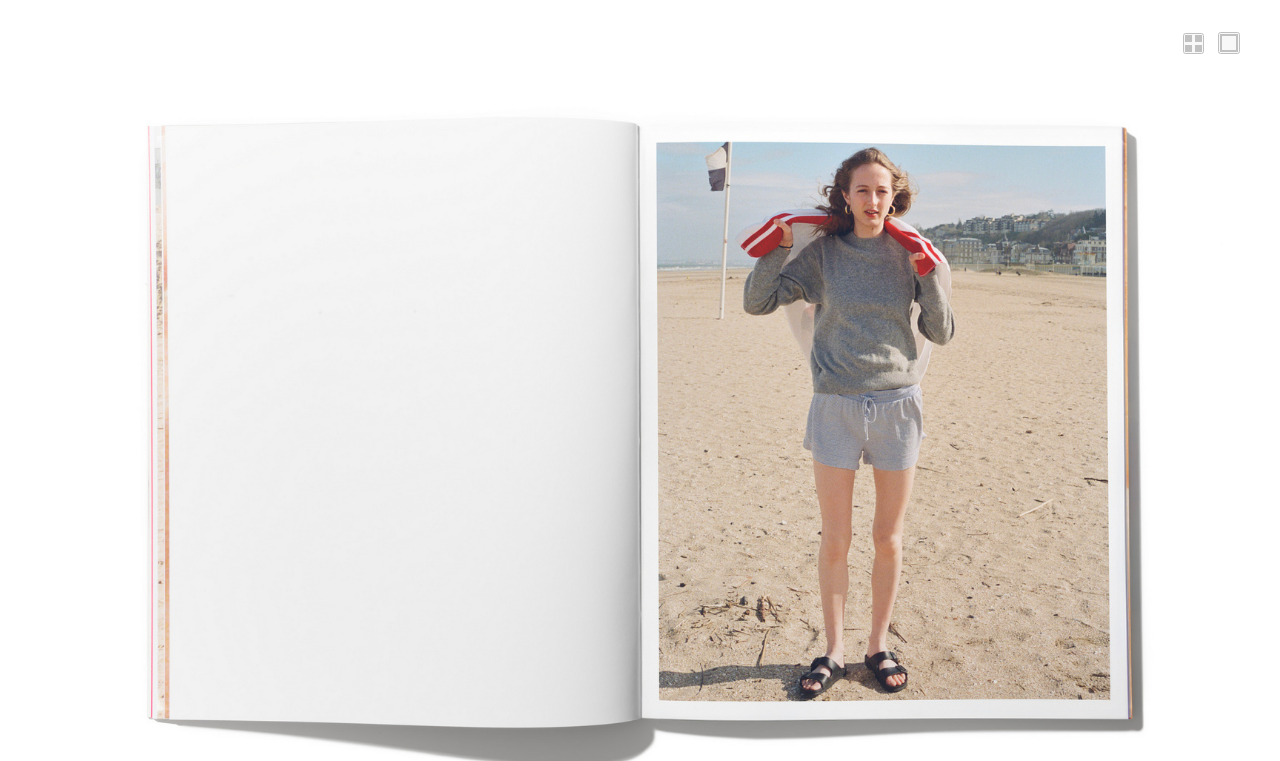
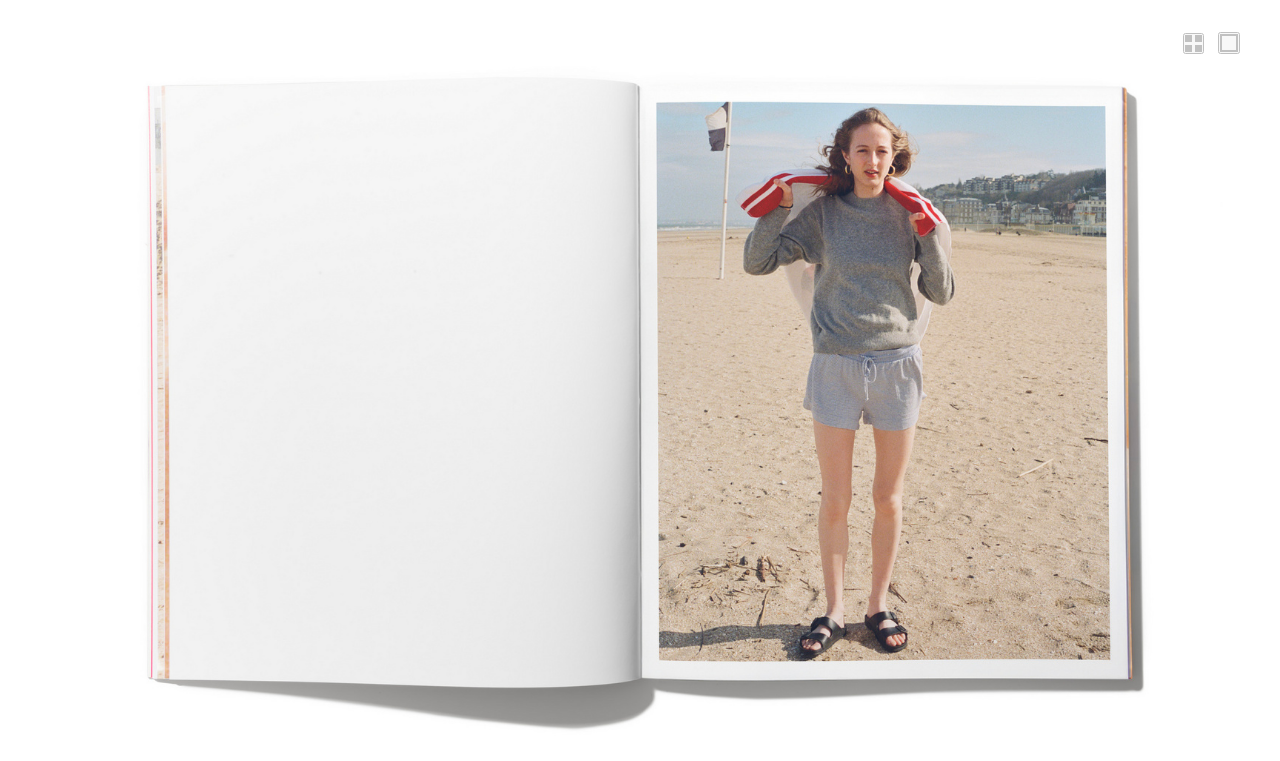
Before and after one commit to AnjaKnoblauch/ulrich-knoblauch-portfolio, a plain HTML site: page diary.html in a window 1280 px wide. Shown: the part 46-807 px from the top of the page. Drawn offline with nearby package versions, Linux system fonts and the light colour scheme.

Commit message:
Update diary.html

```diff
--- a/diary.html
+++ b/diary.html
@@ -69,8 +69,8 @@ p {
     flex-direction: column;
     width: 100%;
     align-items: center;
-        gap: 30px;
-        padding-top: 75px;
+        gap: 0px;
+        padding-top: 35px;
 }
 
     .gallery img {
```
